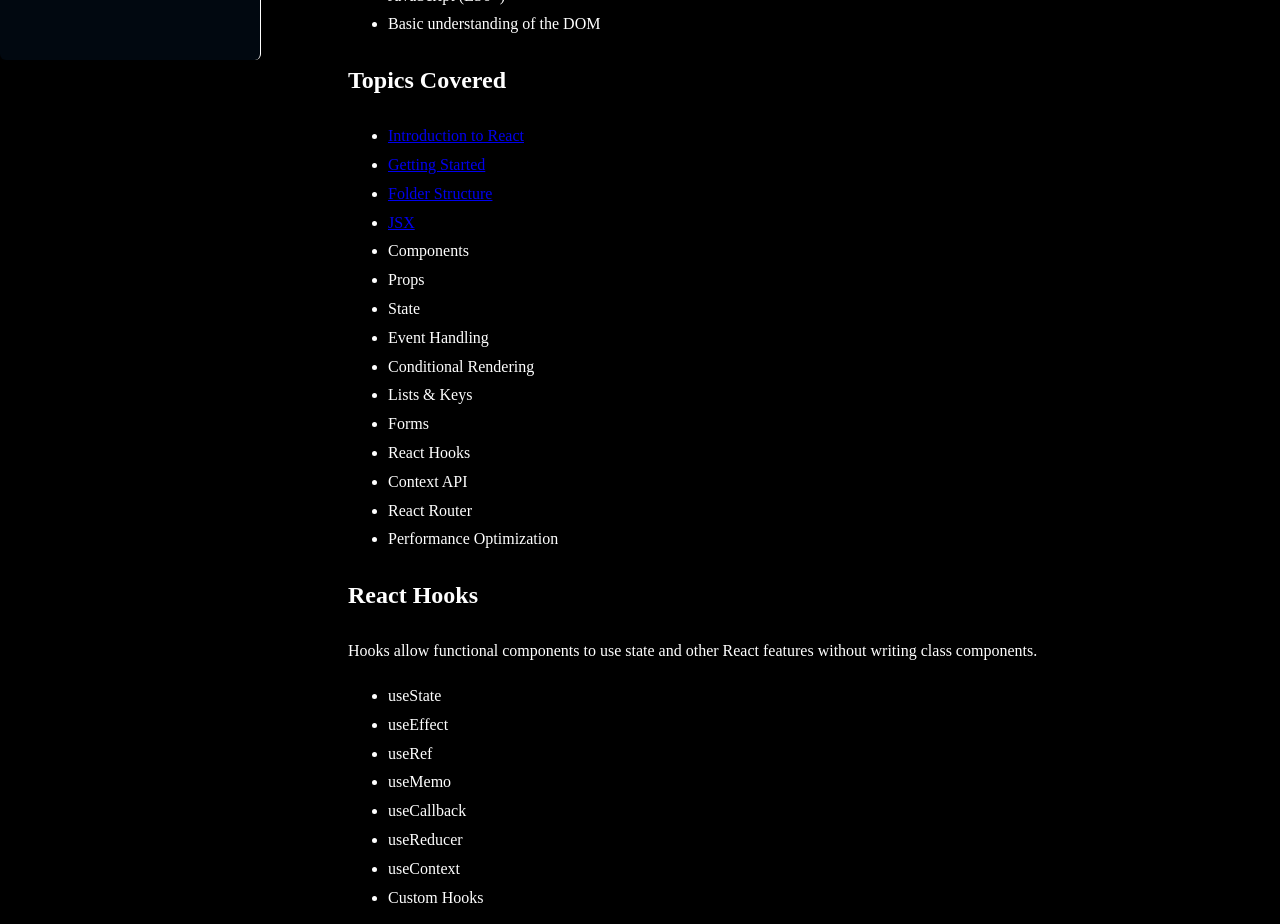
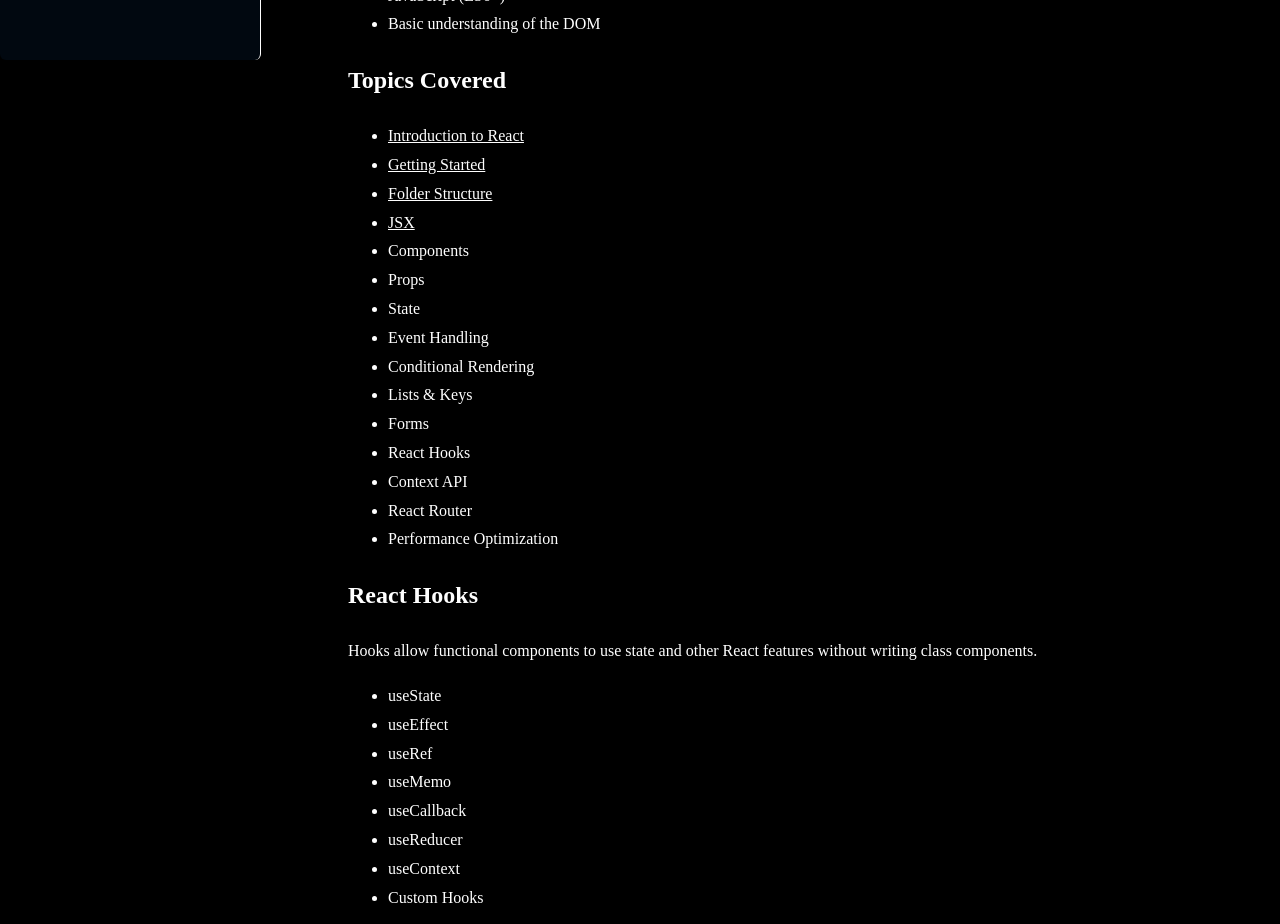
Before and after one commit to asmitbiswas/Project-Next-JS, a Next.js app in the folder app/: page /React in a window 1280 px wide. Shown: the part 780-1704 px from the top of the page. Built offline with nearby package versions, Linux system fonts and the light colour scheme.

Commit message:
Updated React page

```diff
--- a/app/app/(categories)/React/page.tsx
+++ b/app/app/(categories)/React/page.tsx
@@ -61,10 +61,10 @@ export default function React() {
         <h2>Topics Covered</h2>
 
         <ul>
-          <li><Link href="/React/Introduction_to_React">Introduction to React</Link></li>
-          <li><Link href="/React/React_Project">Getting Started</Link></li>
-          <li><Link href="/React/Folder">Folder Structure</Link></li>
-          <li><Link href="/React/JSX">JSX</Link></li>
+          <li><Link href="/React/Introduction_to_React" style={{color:"white"}}>Introduction to React</Link></li>
+          <li><Link href="/React/React_Project" style={{color:"white"}}>Getting Started</Link></li>
+          <li><Link href="/React/Folder" style={{color:"white"}}>Folder Structure</Link></li>
+          <li><Link href="/React/JSX" style={{color:"white"}}>JSX</Link></li>
           <li>Components</li>
           <li>Props</li>
           <li>State</li>
```
